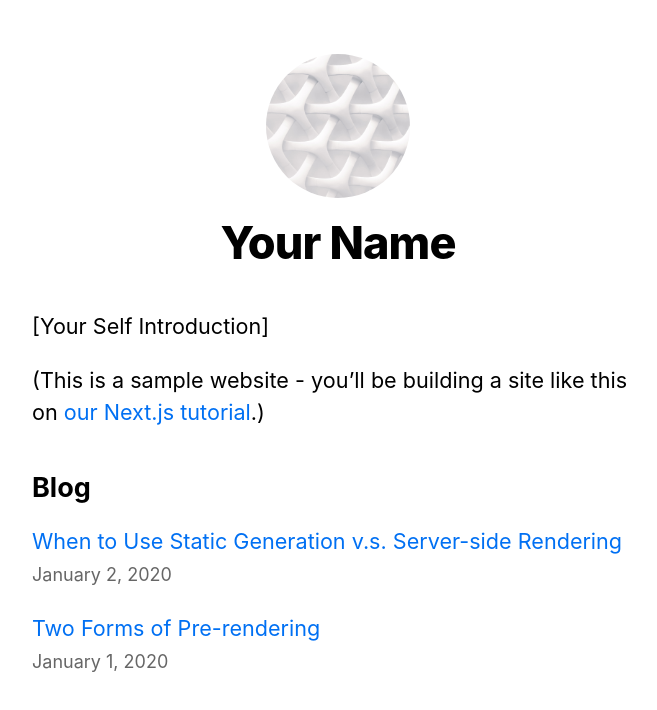
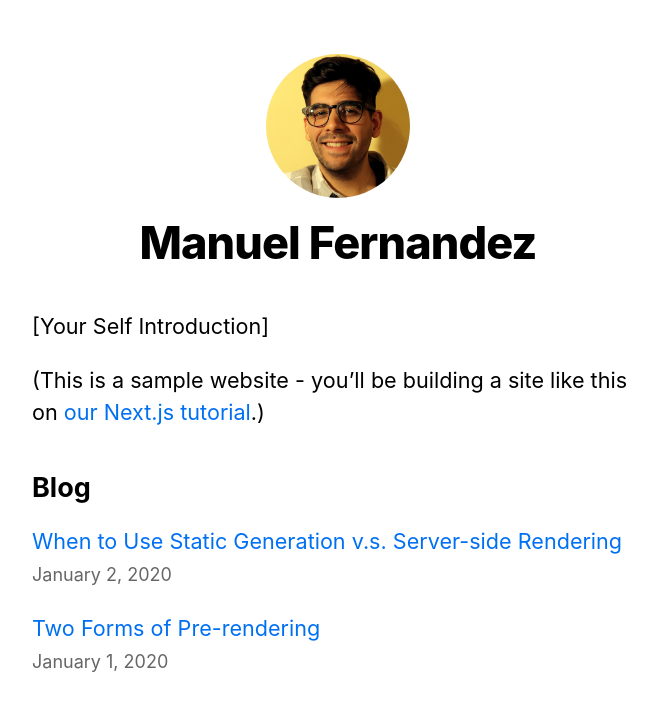
Before and after one commit to manuelffernandez/nextjs12-blog, a Next.js app: page / in a window 1280 px wide. Shown: the top 710 px of the page, without its empty margins (302-959 px from the left). Built offline with nearby package versions, Linux system fonts and the light colour scheme.

Commit message:
update profile image

```diff
--- a/components/layout.js
+++ b/components/layout.js
@@ -4,7 +4,7 @@ import styles from './layout.module.css';
 import utilStyles from '../styles/utils.module.css';
 import Link from 'next/link';
 
-const name = 'Your Name';
+const name = 'Manuel Fernandez';
 export const siteTitle = 'Next.js Sample Website';
 
 export default function Layout({ children, home }) {
@@ -32,8 +32,9 @@ export default function Layout({ children, home }) {
               priority
               src="/images/profile.jpg"
               className={utilStyles.borderCircle}
+              style={{ objectFit: 'cover' }}
+              width={144}
               height={144}
-              width={144}
               alt=""
             />
             <h1 className={utilStyles.heading2Xl}>{name}</h1>
@@ -45,8 +46,9 @@ export default function Layout({ children, home }) {
                 priority
                 src="/images/profile.jpg"
                 className={utilStyles.borderCircle}
-                height={108}
-                width={108}
+                style={{ objectFit: 'cover' }}
+                width={144}
+                height={144}
                 alt=""
               />
             </Link>
```
Also changed, not shown: public/images/profile.jpg.
